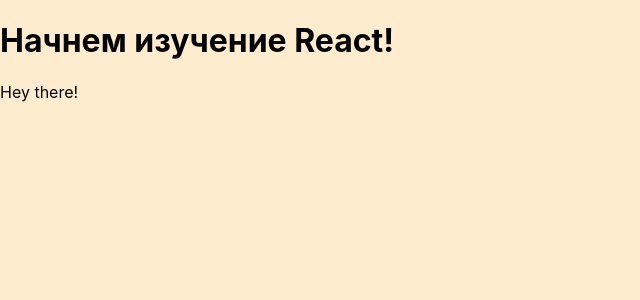
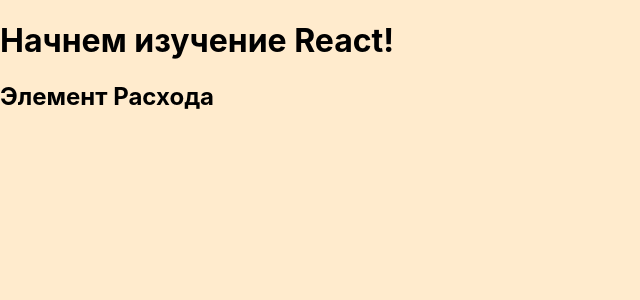
Before and after one commit to lmalunin/piter_react_allahwerdov, a React (Create React App) app: page / in a window 1280 px wide. Shown: the top 300 px of the page, without its empty margins (0-640 px from the left). Built offline with nearby package versions, Linux system fonts and the light colour scheme.

Commit message:
исправление библиотекии создание компонента (lesson 17)

```diff
--- a/src/App.tsx
+++ b/src/App.tsx
@@ -1,8 +1,10 @@
+import CostItem from "./components/CostItem";
+
 function App() {
   return (
     <div>
         <h1>Начнем изучение React!</h1>
-        <p>Hey there!</p>
+        <CostItem></CostItem>
     </div>
   );
 }
--- /dev/null
+++ b/src/components/CostItem.tsx
@@ -0,0 +1,5 @@
+function CostItem() {
+    return <h2>Элемент Расхода</h2>
+}
+
+export default CostItem;
```
